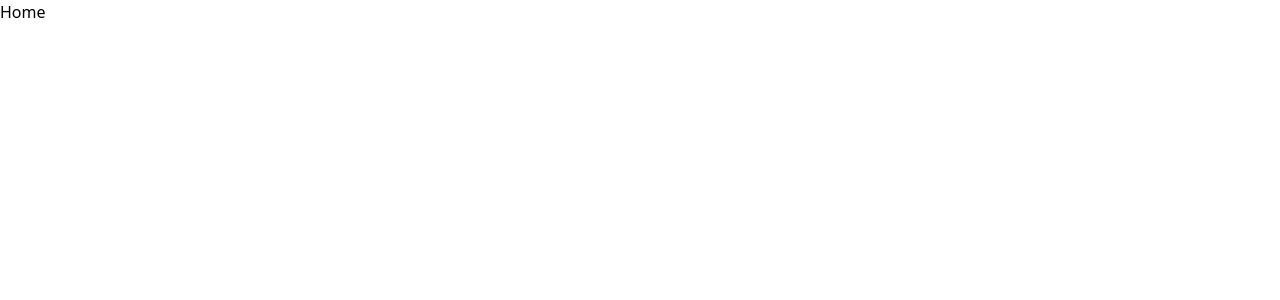
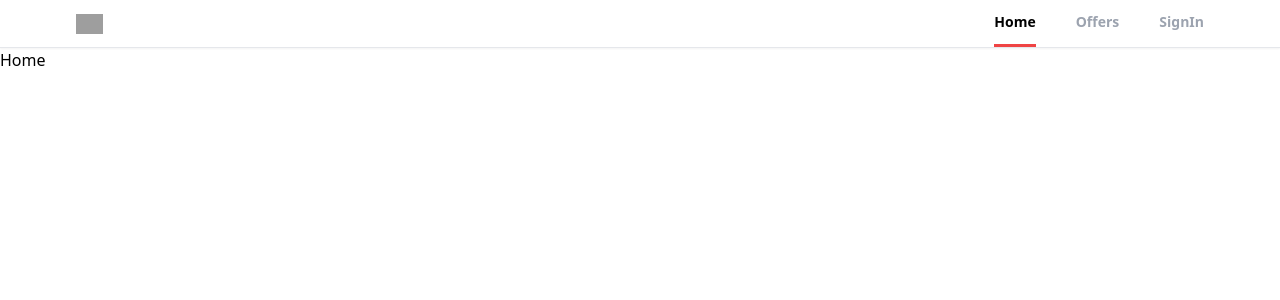
Before and after one commit to Rohit-kr-17/Realtor, a React (Create React App) app: page / in a window 1280 px wide. Shown: the top 300 px of the page. Built offline with nearby package versions, Linux system fonts and the light colour scheme; grey boxes are pictures that could not be loaded.

Commit message:
Created Header Component

```diff
--- a/src/App.js
+++ b/src/App.js
@@ -5,10 +5,12 @@
 import SignUp from "./pages/SignUp";
 import ForgotPassword from "./pages/ForgotPassword";
 import Offers from "./pages/Offers";
+import Header from "./Components/Header";
 
 export default function App() {
 	return (
 		<Router>
+			<Header />
 			<Routes>
 				<Route path="/" element={<Home />} />
 				<Route path="/profile" element={<Profile />} />
--- /dev/null
+++ b/src/Components/Header.jsx
@@ -0,0 +1,60 @@
+import React from "react";
+import { useLocation, useNavigate } from "react-router-dom";
+
+function Header() {
+	const location = useLocation();
+	const navigate = useNavigate();
+	const pathMatchRoute = (route) => {
+		if (route === location.pathname) return true;
+	};
+	return (
+		<div className="bg-white border-b shadow-sm sticky top-0 z-50">
+			<header className="flex justify-between items-center px-3 max-w-6xl mx-auto">
+				<div>
+					<img
+						src="https://static.rdc.moveaws.com/images/logos/rdc-logo-default.svg"
+						alt="logo"
+						className="h-5 cursor-pointer"
+						onClick={() => navigate("/")}
+					/>
+				</div>
+				<div>
+					<ul className="flex space-x-10">
+						<li
+							className={`${
+								pathMatchRoute("/")
+									? "cursor-pointer py-3 text-sm font-semibold text-black border-b-[3px] border-b-red-500"
+									: "cursor-pointer py-3 text-sm font-semibold text-gray-400 border-b-[3px] border-b-transparent"
+							}`}
+							onClick={() => navigate("/")}
+						>
+							Home
+						</li>
+						<li
+							className={`${
+								pathMatchRoute("/offers")
+									? "cursor-pointer py-3 text-sm font-semibold text-black border-b-[3px] border-b-red-500"
+									: "cursor-pointer py-3 text-sm font-semibold text-gray-400 border-b-[3px] border-b-transparent"
+							}`}
+							onClick={() => navigate("/offers")}
+						>
+							Offers
+						</li>
+						<li
+							className={`${
+								pathMatchRoute("/sign-in")
+									? "cursor-pointer py-3 text-sm font-semibold text-black border-b-[3px] border-b-red-500"
+									: "cursor-pointer py-3 text-sm font-semibold text-gray-400 border-b-[3px] border-b-transparent"
+							}`}
+							onClick={() => navigate("/sign-in")}
+						>
+							SignIn
+						</li>
+					</ul>
+				</div>
+			</header>
+		</div>
+	);
+}
+
+export default Header;
```
Also changed, not shown: public/manifest.json.
